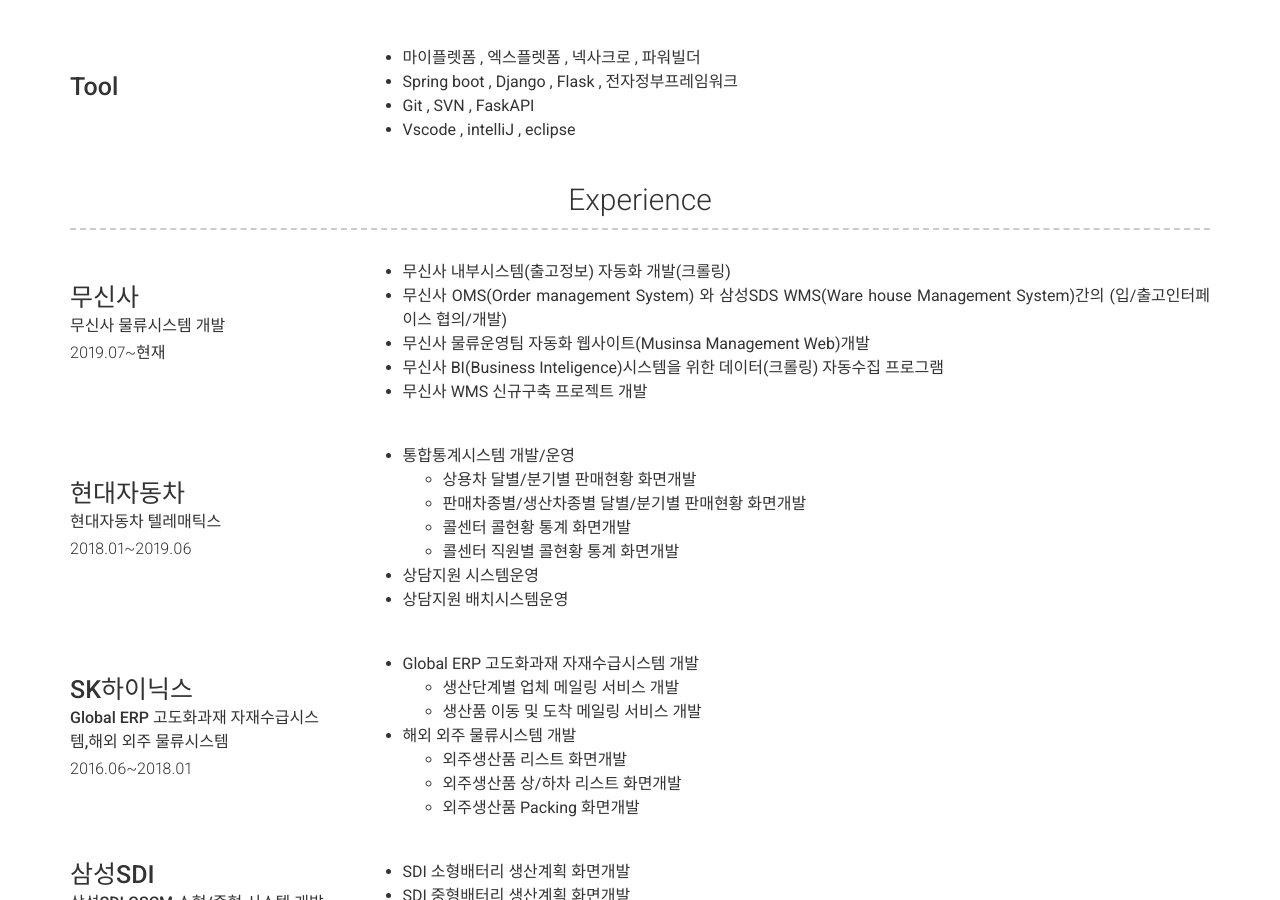
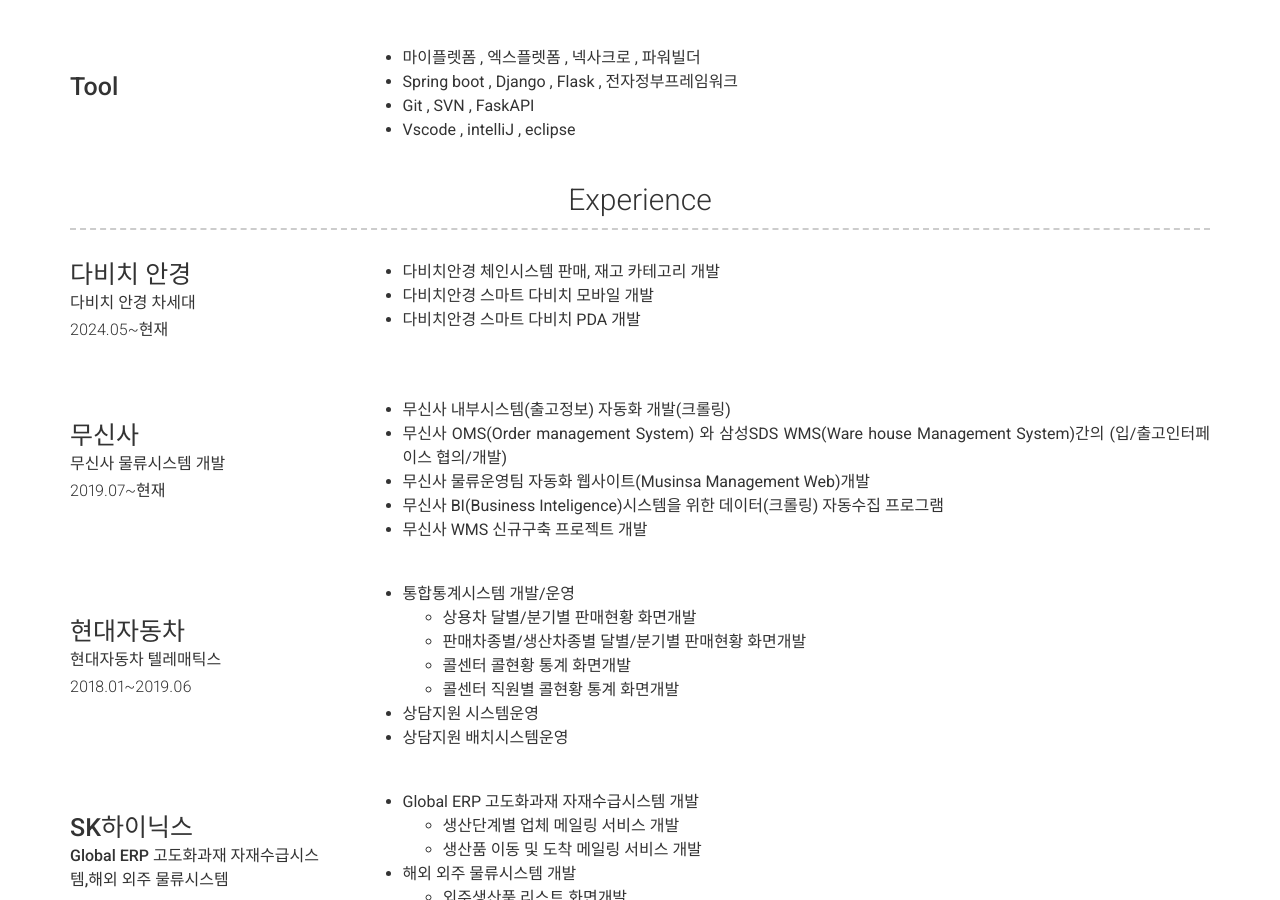
Before and after one commit to Sungjin79/Sungjin79.github.io, a Jekyll site: the page built from index.md, in a window 1280 px wide and 900 px high, scrolled down 774 px. Built offline with Jekyll 4.4.1, drawn with Linux system fonts in a browser that asks for light colours; nearby versions of some CDN libraries.

Commit message:
Update _config.yml
다비치경력 추가

```diff
--- a/_config.yml
+++ b/_config.yml
@@ -88,6 +88,14 @@
   - title: Experience
     layout: list
     content:
+      - layout: left
+        title: 다비치 안경
+        sub_title: 다비치 안경 차세대
+        caption: 2024.05~현재
+        description: |
+          - 다비치안경 체인시스템 판매, 재고 카테고리 개발
+          - 다비치안경 스마트 다비치 모바일 개발
+          - 다비치안경 스마트 다비치 PDA 개발
       - layout: left
         title: 무신사
         sub_title: 무신사 물류시스템 개발
```
